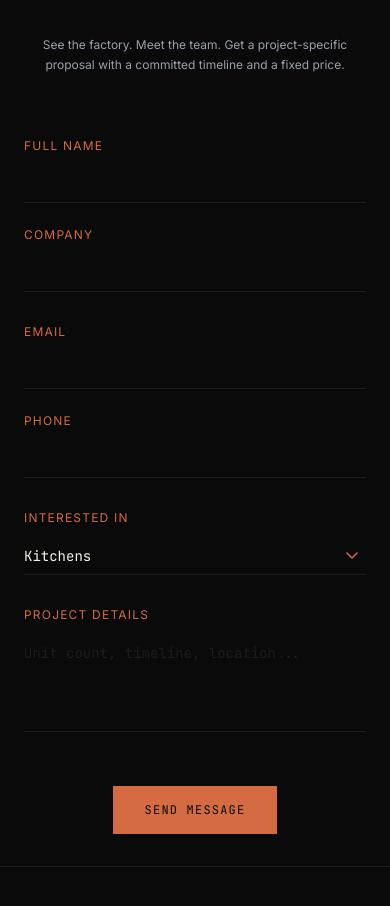
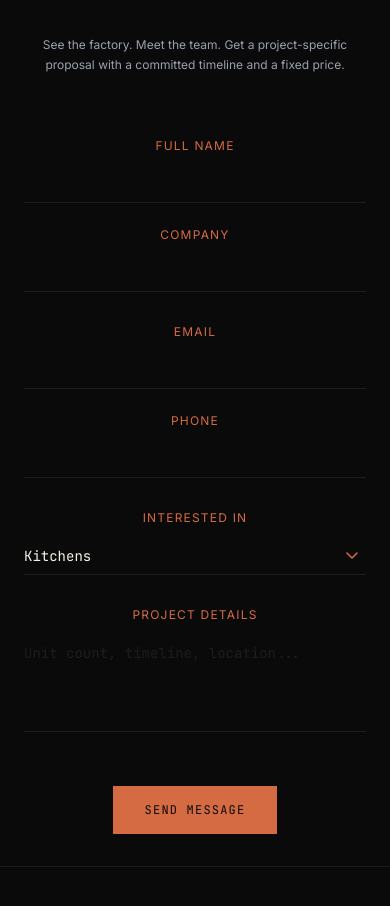
Before and after one commit to shefo90/IV-HOM, a React (Vite) app: page / in a window 390 px wide. Shown: the part 7740-8646 px from the top of the page. Built offline with nearby package versions, Linux system fonts and the light colour scheme.

Commit message:
centering the form headedrs

```diff
--- a/src/components/ContactFormSection.tsx
+++ b/src/components/ContactFormSection.tsx
@@ -42,7 +42,7 @@ export default function ContactFormSection() {
             <div>
               <label
                 htmlFor="fullName"
-                className="block text-brand-accent text-xs uppercase tracking-widest mb-3"
+                className="block text-center md:text-left text-brand-accent text-xs uppercase tracking-widest mb-3"
               >
                 FULL NAME
               </label>
@@ -59,7 +59,7 @@ export default function ContactFormSection() {
             <div>
               <label
                 htmlFor="company"
-                className="block text-brand-accent text-xs uppercase tracking-widest mb-3"
+                className="block text-center md:text-left text-brand-accent text-xs uppercase tracking-widest mb-3"
               >
                 COMPANY
               </label>
@@ -79,7 +79,7 @@ export default function ContactFormSection() {
             <div>
               <label
                 htmlFor="email"
-                className="block text-brand-accent text-xs uppercase tracking-widest mb-3"
+                className="block text-center md:text-left text-brand-accent text-xs uppercase tracking-widest mb-3"
               >
                 EMAIL
               </label>
@@ -96,7 +96,7 @@ export default function ContactFormSection() {
             <div>
               <label
                 htmlFor="phone"
-                className="block text-brand-accent text-xs uppercase tracking-widest mb-3"
+                className="block text-center md:text-left text-brand-accent text-xs uppercase tracking-widest mb-3"
               >
                 PHONE
               </label>
@@ -115,7 +115,7 @@ export default function ContactFormSection() {
           <div>
             <label
               htmlFor="interestedIn"
-              className="block text-brand-accent text-xs uppercase tracking-widest mb-3"
+              className="block text-center md:text-left text-brand-accent text-xs uppercase tracking-widest mb-3"
             >
               INTERESTED IN
             </label>
@@ -142,7 +142,7 @@ export default function ContactFormSection() {
           <div>
             <label
               htmlFor="projectDetails"
-              className="block text-brand-accent text-xs uppercase tracking-widest mb-3"
+              className="block text-center md:text-left text-brand-accent text-xs uppercase tracking-widest mb-3"
             >
               PROJECT DETAILS
             </label>
```
